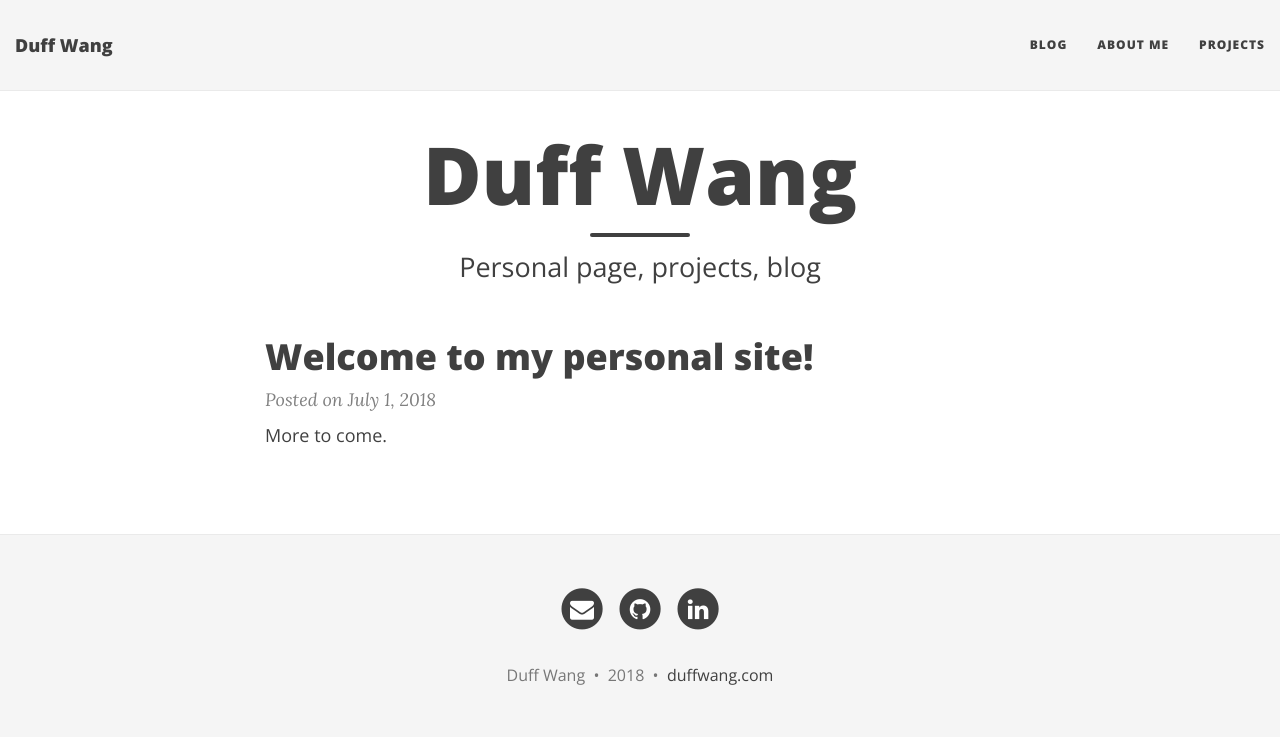
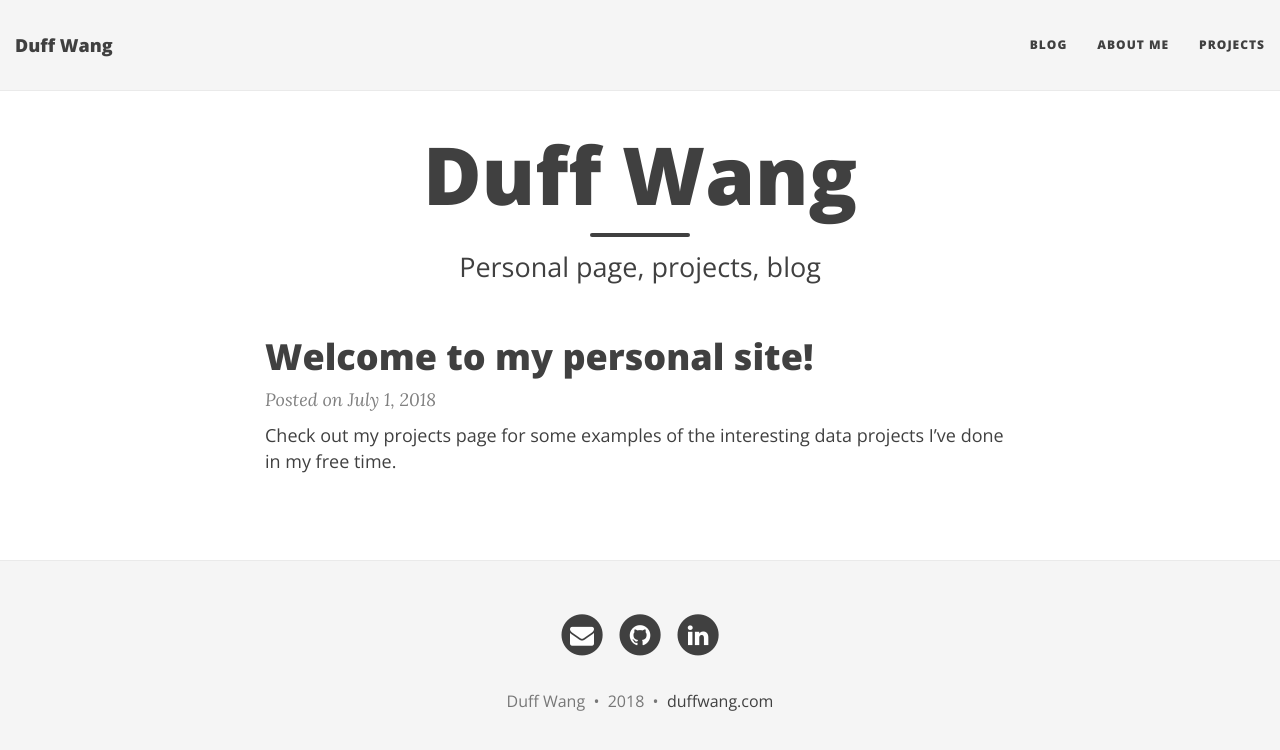
Before and after one commit to duffwang/duffwang.github.io, a Jekyll site: the page built from index.html, in a window 1280 px wide. Shown: the top 750 px of the page. Built offline with Jekyll 4.4.1, drawn with Linux system fonts in a browser that asks for light colours; nearby versions of some CDN libraries; the list of posts is cut into pages by our own code.

Commit message:
update post

```diff
--- a/_posts/2018-07-01-first-post.md
+++ b/_posts/2018-07-01-first-post.md
@@ -3,4 +3,4 @@ layout: post
 title: Welcome to my personal site!
 ---
 
-More to come.
+Check out my projects page for some examples of the interesting data projects I've done in my free time.
```
